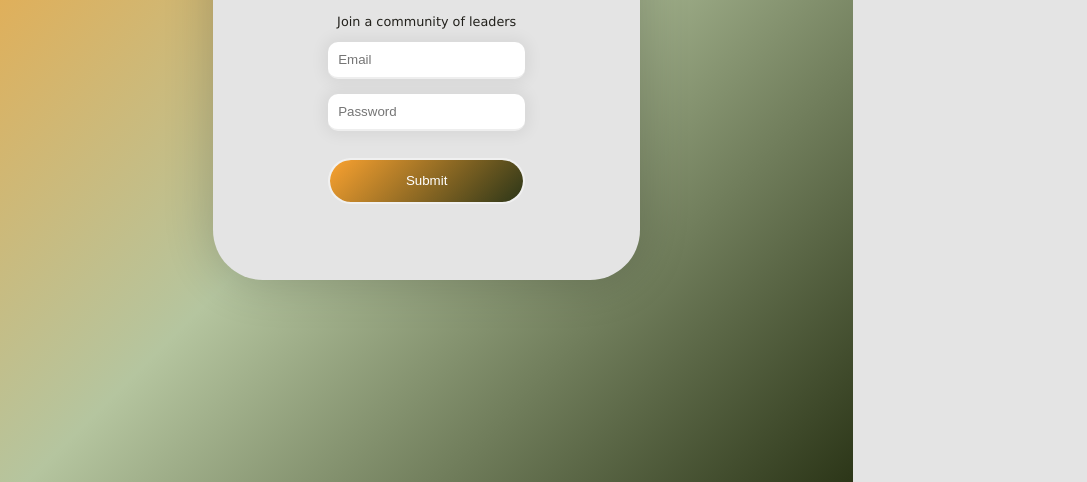
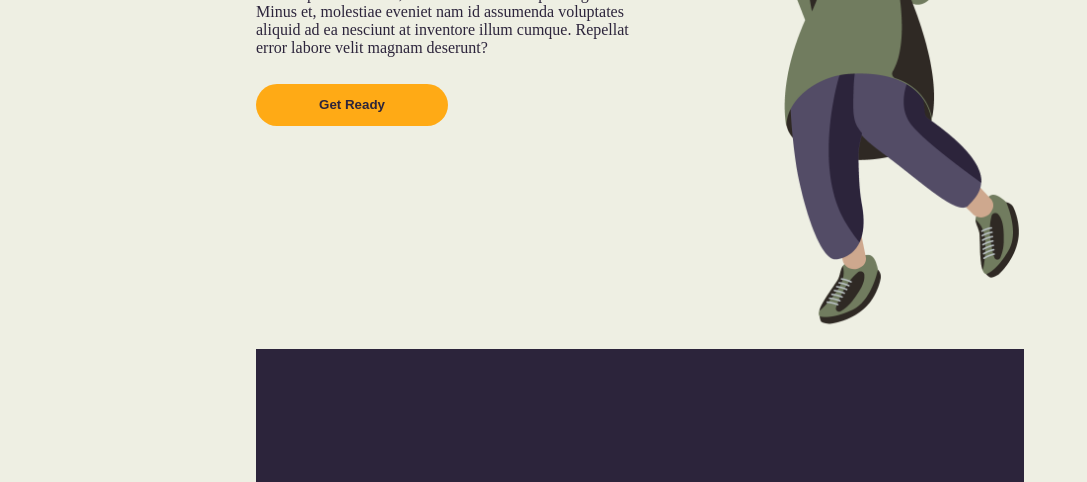
Before and after one commit to krtmmrm/The-Classic-3, a plain HTML site: page index.html in a window 1280 px wide. Shown: the part 318-800 px from the top of the page, without its empty margins (0-1087 px from the left). Drawn offline with Linux system fonts and the light colour scheme.

Commit message:
Landing Page Layout

```diff
--- /dev/null
+++ b/index.css
@@ -0,0 +1,89 @@
+/*******
+Global Settings
+- Typography
+- Color Palette
+*******/
+* {
+    box-sizing:border-box;
+    margin: 0;
+    padding: 0;
+}
+h1, p{
+    color: #2C243B;
+}
+p{
+    font-size: 1em;
+}
+/*******
+Define Responsive Grid
+*******/
+.main_wrapper{
+    background-color: #EEEFE3;
+    height: 100vh;
+    display: grid;
+    grid-template-columns: repeat(10, minmax(50px,200px));
+    grid-template-rows: repeat(6, minmax(50px,200px));
+}
+.content_wrapper{
+    height: 100vh;
+    grid-column: 3/9;
+    display: grid;
+    grid-template-columns: repeat(6, minmax(50px,200px));
+    grid-template-rows: repeat(6, minmax(50px,200px));
+}
+.navbar{
+    background-color:#2F2924;
+    grid-column: 1/7;
+    grid-row: 1/2;
+}
+.content{
+    grid-column: 1/4;
+    grid-row: 2/5;
+    padding: 25% 0;
+}
+.image{
+    grid-column: 4/7;
+    grid-row: 2/6;
+}
+.footer{
+    background-color:#2C243B;
+    grid-column: 1/7;
+    grid-row: 6/7;
+}
+
+/*******
+Define Each Component
+- Navbar
+- Content
+- Image
+- Footer
+*******/
+/*******
+Content
+*******/
+h1 p {
+    color: #2C243B;
+}
+.call_action{
+    background-color: #FFAA15;
+    width: 50%;
+    max-width: 300px;
+    min-width: 150px;
+    margin: 2em auto;
+    -webkit-appearance: none;
+    border: none;
+    border-radius: 50px;
+    padding: 1em 3em;
+    background-repeat: no-repeat;
+    background-size: 100%;
+    background-clip: padding-box;
+    color: #2C243B;
+    font-weight: bolder;
+    justify-content: start;
+}
+/*******
+Image
+*******/
+.image img{
+    height: 100%;
+}
--- a/index.html
+++ b/index.html
@@ -4,25 +4,23 @@
     <meta charset="UTF-8">
     <meta http-equiv="X-UA-Compatible" content="IE=edge">
     <meta name="viewport" content="width=device-width, initial-scale=1.0">
-    <link rel="stylesheet" href="main.css">
+    <link rel="stylesheet" href="index.css">
     <title>Vanilla Project</title>
 </head>
 
 <body>
-    <div class="content_wrapper">
-        <div class="register_wrapper">
-            <div class="form_wrapper">
-                <h2>Sign Up</h3>
-                <p>Join a community of leaders</p>
-                <form action="submit">
-                    <input type="email" placeholder="Email">
-                    <input type="password" placeholder="Password">
-                    <input type="submit" class="submit">
-                </form>
+    <div class="main_wrapper">
+        <div class="content_wrapper">
+            <div class="navbar"></div>
+            <div class="content">
+                <h1>LOOK INTO THE DISTANCE</h1>
+                <P>Lorem ipsum dolor sit, amet consectetur adipisicing elit. Minus et, molestiae eveniet nam id assumenda voluptates aliquid ad ea nesciunt at inventore illum cumque. Repellat error labore velit magnam deserunt?</P>
+                <button class="call_action">Get Ready</button>
             </div>
-        </div>
-        <div class="gif_wrapper">
-            <img src="" alt="">
+            <div class="image">
+                <img src="assets/Character.png">
+            </div>
+            <div class="footer"></div>
         </div>
     </div>
 </body>
```
Also changed, not shown: register.html (added, +29 -0 lines), assets/Character.png (added), register.css (renamed from main.css).
